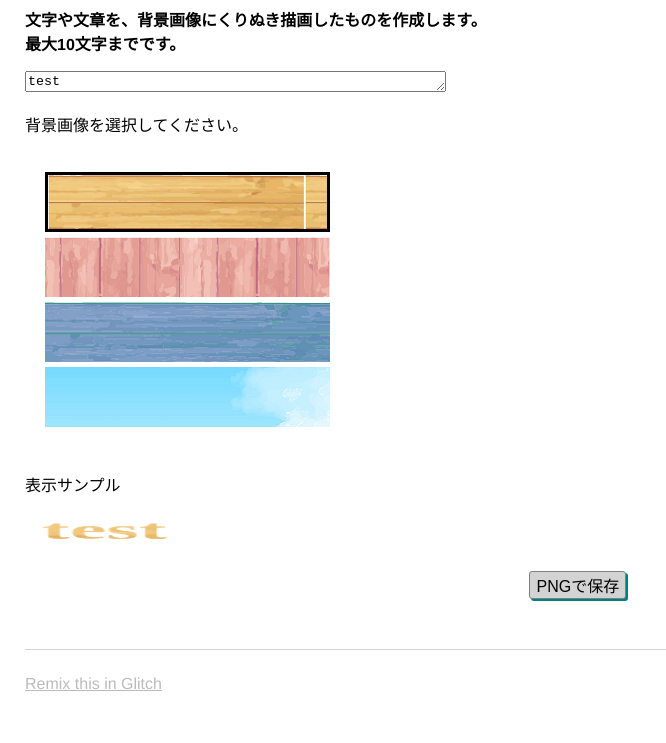
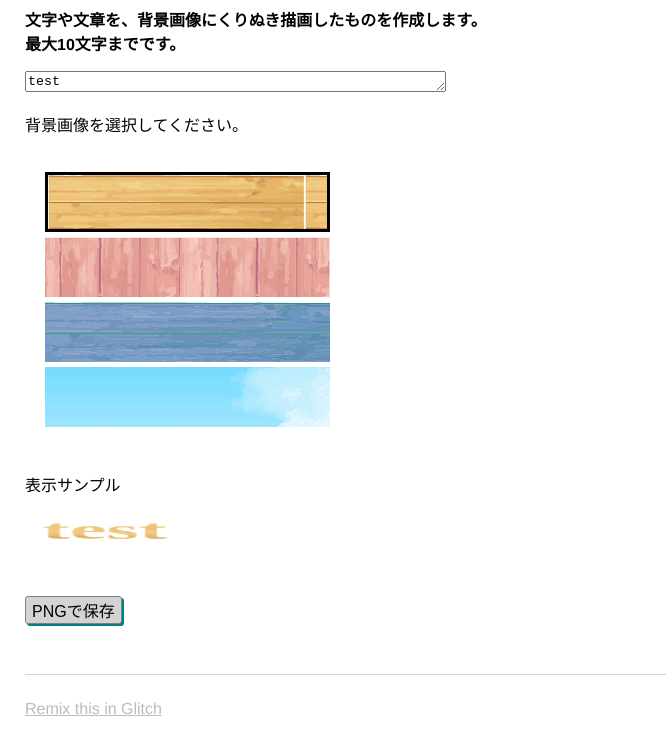
Before and after one commit to miyanoyoshimi/glitch, a plain HTML site: page views/index.html in a window 1280 px wide. Shown: the part 117-860 px from the top of the page, without its empty margins (0-666 px from the left). Before the commit the page ends 835 px from the top, so only its background shows below. Drawn offline with nearby package versions, Linux system fonts and the light colour scheme.

Commit message:
10th commit

```diff
--- a/public/style.css
+++ b/public/style.css
@@ -60,8 +60,8 @@ button {
   border: 1px solid grey;
   box-shadow: 2px 2px teal;
   cursor: pointer;
-  top: 10%;
-
+  display: flex;
+  justify-content:left;
 }
 
 button:hover {
```
